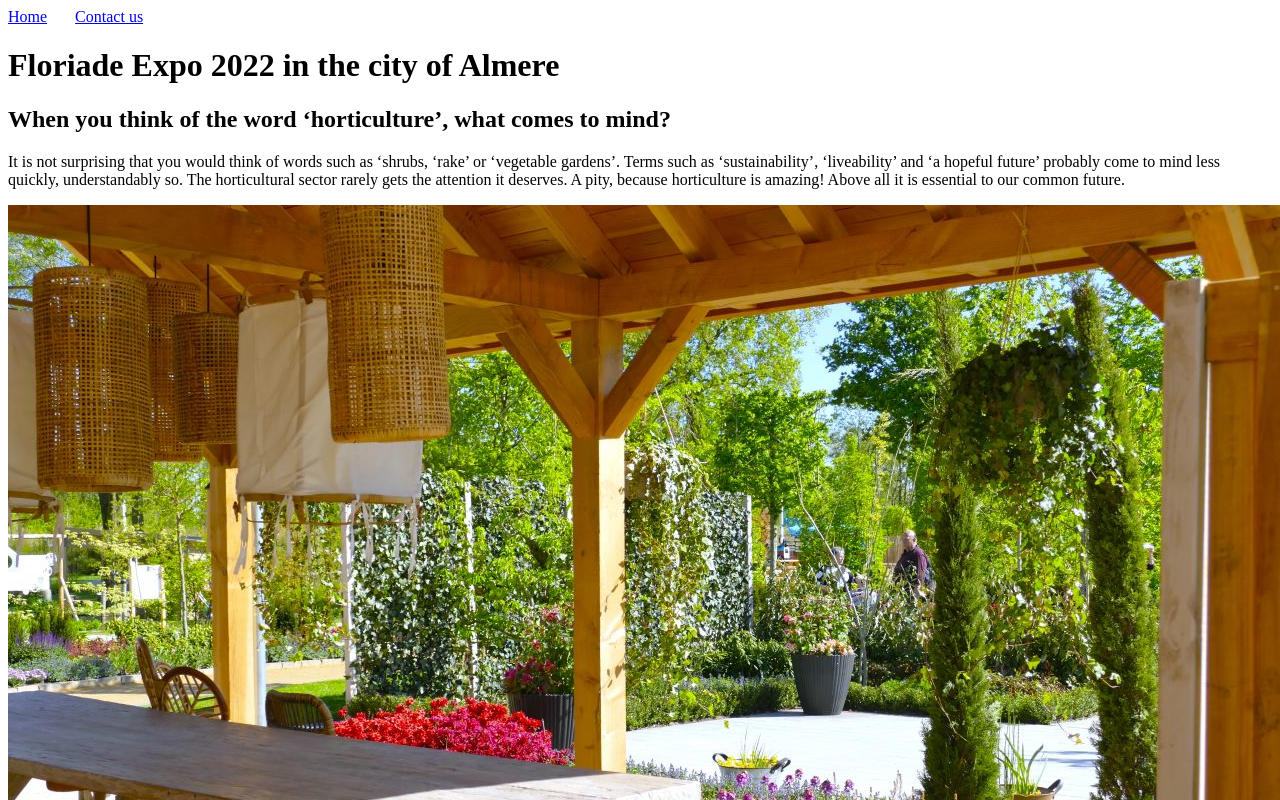
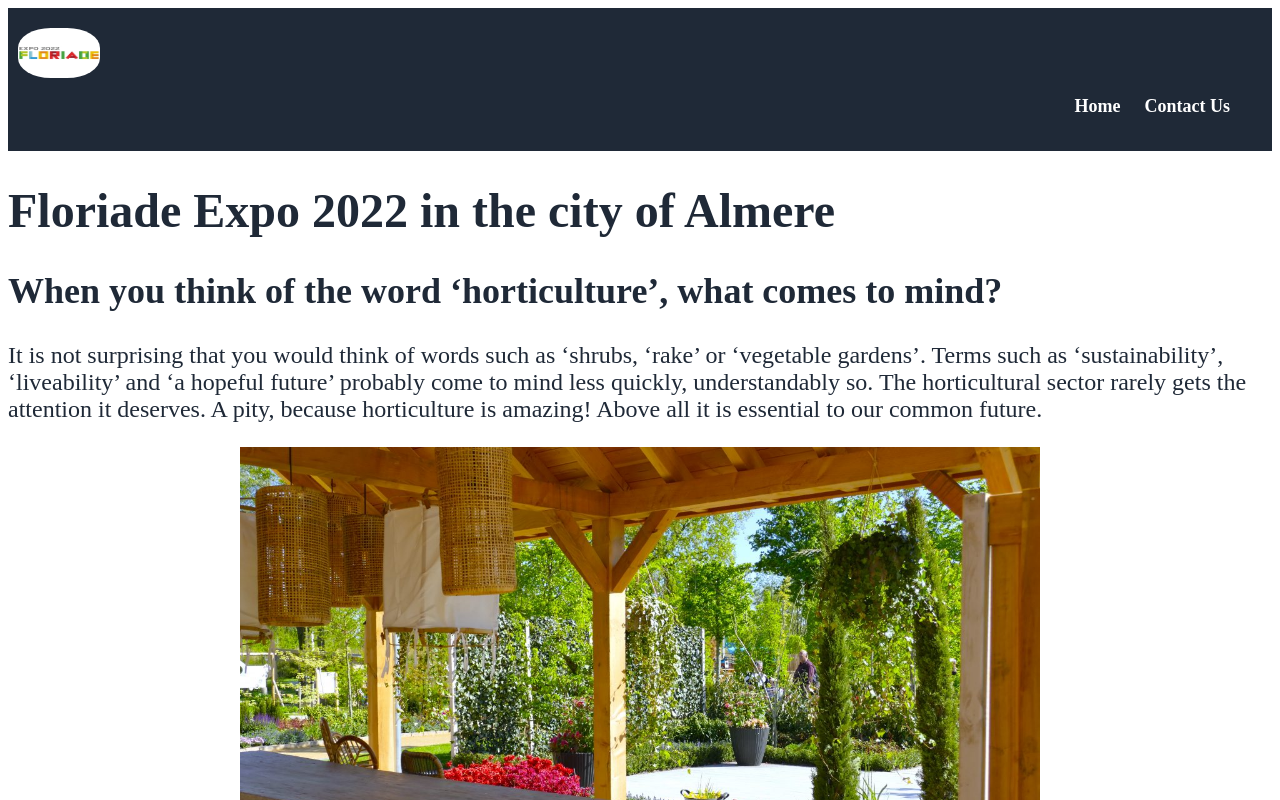
Before and after one commit to firefly017/CSS-Floriade, a plain HTML site: page pages/about/about.html in a window 1280 px wide. Shown: the top 800 px of the page. Drawn offline with Linux system fonts and the light colour scheme.

Commit message:
fixing about page

```diff
--- a/pages/about/about.html
+++ b/pages/about/about.html
@@ -7,50 +7,76 @@
     <link rel="stylesheet" href="../../styles/about.css" />
   </head>
   <body>
+    <div class="header">
+      <div class="logo">
+        <img src="../../images/logo.png" alt="logo of floriade" />
+      </div>
+      <div class="header-right">
         <a href="../../index.html">Home</a>
         &nbsp;&nbsp; &nbsp;&nbsp;
-    <a href="../contact/contact.html">Contact us</a>
 
-    <h1>Floriade Expo 2022 in the city of Almere</h1>
-    <h2>When you think of the word ‘horticulture’, what comes to mind?</h2>
-    <p>
-      It is not surprising that you would think of words such as ‘shrubs, ‘rake’
-      or ‘vegetable gardens’. Terms such as ‘sustainability’, ‘liveability’ and
-      ‘a hopeful future’ probably come to mind less quickly, understandably so.
-      The horticultural sector rarely gets the attention it deserves. A pity,
-      because horticulture is amazing! Above all it is essential to our common
-      future.
+        <a href="../contact/contact.html">Contact Us</a>
+      </div>
+    </div>
+
+    <div class="info">
+      <h1 class="headline">Floriade Expo 2022 in the city of Almere</h1>
+      <h2 class="secondHl">
+        When you think of the word ‘horticulture’, what comes to mind?
+      </h2>
+      <p class="infoText">
+        It is not surprising that you would think of words such as ‘shrubs,
+        ‘rake’ or ‘vegetable gardens’. Terms such as ‘sustainability’,
+        ‘liveability’ and ‘a hopeful future’ probably come to mind less quickly,
+        understandably so. The horticultural sector rarely gets the attention it
+        deserves. A pity, because horticulture is amazing! Above all it is
+        essential to our common future.
       </p>
-    <img src="../../images/about1.jpg" alt="patio sitting arrangement" />
-    <p>
+      <img
+        src="../../images/about1.jpg"
+        id="floriadeImage"
+        alt="patio sitting arrangement"
+      />
+      <p class="infoText">
         Once every ten years, all the horticultural greats gather during this
         International Horticultural Exhibition. Experts from all over the world
-      come together at Floriade to present green solutions that make our cities
-      more enjoyable, beautiful and sustainable. Within the theme ‘Growing Green
-      Cities’, more than 400 national and international participants showcase
-      their latest green innovations, solutions and applications. From
-      state-of-the-art solar roof tiles to amazing vertical façade gardens and
-      from the best ways to grow tomatoes to the latest pruning techniques. You
-      can see, taste and experience it all at Floriade.
+        come together at Floriade to present green solutions that make our
+        cities more enjoyable, beautiful and sustainable. Within the theme
+        ‘Growing Green Cities’, more than 400 national and international
+        participants showcase their latest green innovations, solutions and
+        applications. From state-of-the-art solar roof tiles to amazing vertical
+        façade gardens and from the best ways to grow tomatoes to the latest
+        pruning techniques. You can see, taste and experience it all at
+        Floriade.
       </p>
-    <img src="../../images/about2.jpg" alt="children playing at floriade" />
-    <p>
+      <img
+        src="../../images/about2.jpg"
+        id="floriadeImage"
+        alt="children playing at floriade"
+      />
+      <p class="infoText">
         Floriade inspires you to live greener and healthier. After a day at the
-      Expo you will go home inspired and full of ideas. For example, how you can
-      enrich your own garden, balcony or living room. In this way you too can
-      contribute to the green city of the future!
+        Expo you will go home inspired and full of ideas. For example, how you
+        can enrich your own garden, balcony or living room. In this way you too
+        can contribute to the green city of the future!
       </p>
-    <p>
+      <p class="infoText">
         Does this sound like music to your ears? Then travel to the greenest and
         healthiest city of our country: Almere. From spring 2022 Floriade and
         Almere will be the flourishing centre of the Netherlands for six months.
         We believe you will love it here so much that you won’t want to leave.
-      Fortunately, Floriade lays the foundation for the future sustainable urban
-      district ‘Hortus’, so who knows…
+        Fortunately, Floriade lays the foundation for the future sustainable
+        urban district ‘Hortus’, so who knows…
       </p>
       <img
         src="../../images/about3.jpg"
+        id="floriadeImage"
         alt="a pavillion with interesting architecture"
       />
+    </div>
+
+    <div class="footer">
+      <p>Copyright © Floriade Expo</p>
+    </div>
   </body>
 </html>
--- a/styles/about.css
+++ b/styles/about.css
@@ -0,0 +1,65 @@
+.header {
+  background-color: #1f2937;
+  overflow: hidden;
+  padding: 20px 10px;
+}
+
+.logo img {
+  width: 5.125rem;
+  height: 3.125rem;
+  border: #1f2937;
+  border-radius: 40%;
+}
+
+.header a {
+  float: left;
+  color: white;
+  text-align: center;
+  padding: 12px;
+  text-decoration: none;
+  font-size: 18px;
+  line-height: 25px;
+  border-radius: 4px;
+  font-weight: bolder;
+}
+.header a:hover {
+  background-color: #ddd;
+  color: rgb(26, 175, 34);
+}
+
+.header-right {
+  float: right;
+}
+
+.info .headline {
+  color: #1f2937;
+  font-size: 48px;
+  font-weight: 700;
+}
+
+.info .secondHl {
+  color: #1f2937;
+  font-size: 36px;
+  font-weight: bold;
+}
+
+.info .infoText {
+  font-size: 24px;
+  font-weight: lighter;
+  color: #1f2937;
+}
+
+#floriadeImage {
+  display: flex;
+  margin: auto;
+  width: 800px;
+  height: auto;
+}
+
+.footer {
+  background-color: #1f2937;
+  font-size: 18px;
+  color: #e5e7eb;
+  padding: 10px;
+  text-align: center;
+}
```
Lines whose indentation alone changed are shown as unchanged.
